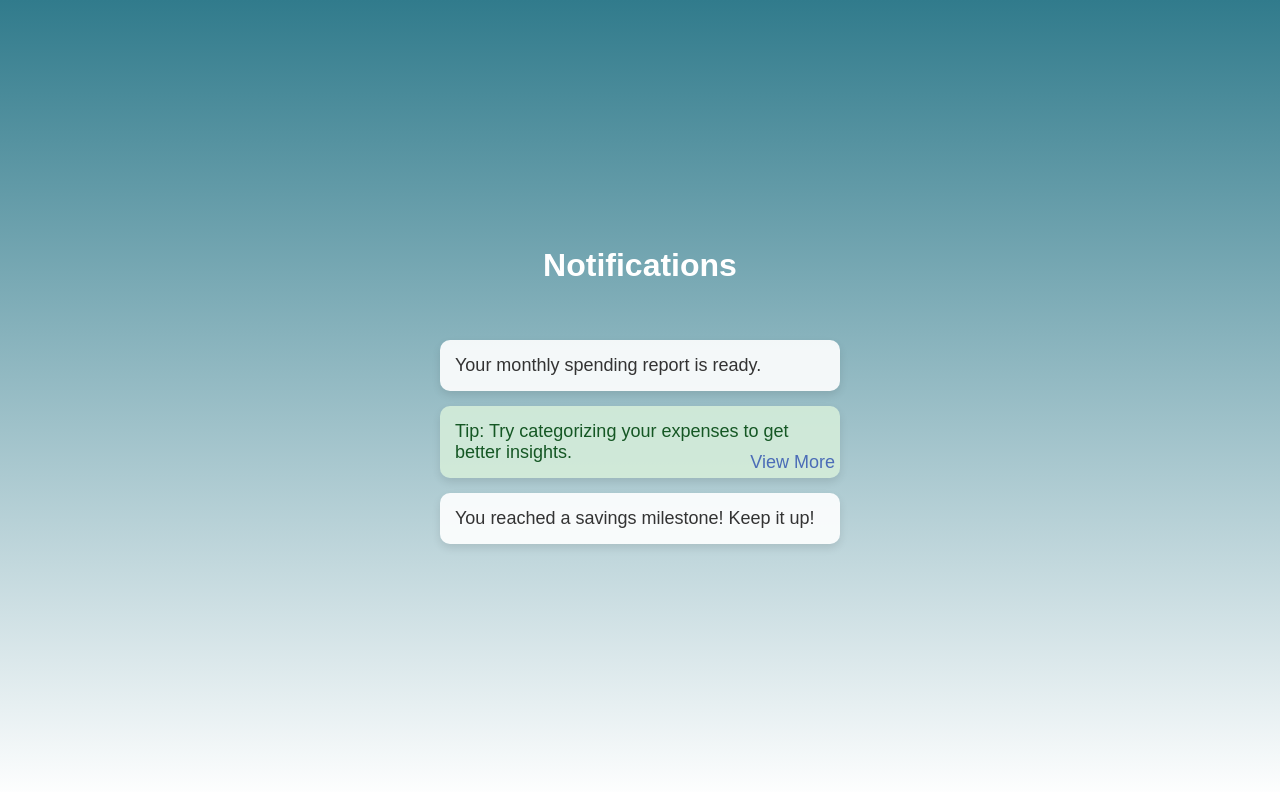
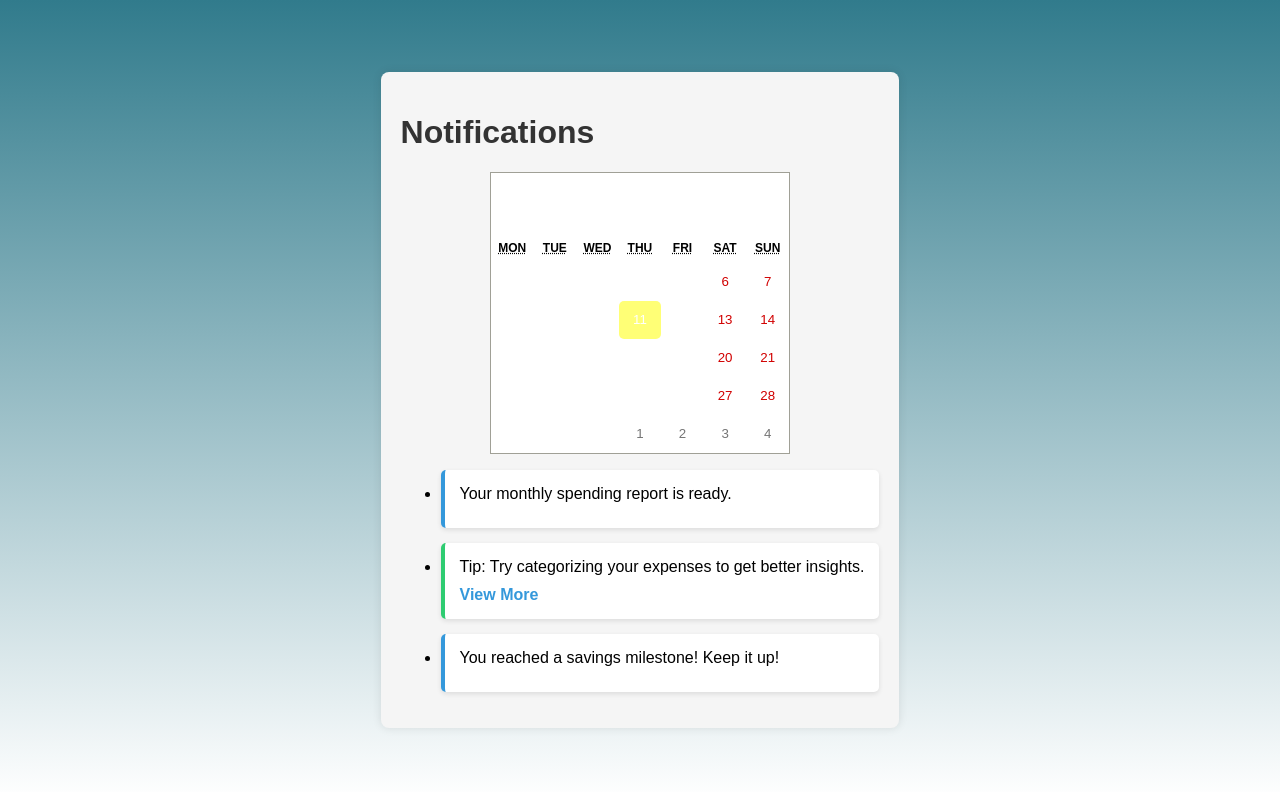
Before and after one commit to mdieng123/WiseW, a React (Create React App) app: page /noti in a window 1280 px wide. Shown: the top 792 px of the page. Built offline with nearby package versions, Linux system fonts and the light colour scheme.

Commit message:
noti calender and restyle

```diff
--- a/package.json
+++ b/package.json
@@ -10,6 +10,7 @@
     "@testing-library/react": "^13.4.0",
     "@testing-library/user-event": "^13.5.0",
     "react": "^18.2.0",
+    "react-calendar": "^4.8.0",
     "react-dom": "^18.2.0",
     "react-native-gesture-handler": "^2.14.0",
     "react-router-dom": "^6.21.1",
--- a/src/pages/Notifications.js
+++ b/src/pages/Notifications.js
@@ -1,5 +1,7 @@
 // Notifications.js
 import React, { useState } from 'react';
+import Calendar from 'react-calendar';
+import 'react-calendar/dist/Calendar.css';
 import '../style/Notifications.css';
 
 const Notifications = () => {
@@ -8,16 +10,19 @@ const Notifications = () => {
       id: 1,
       type: 'info',
       message: 'Your monthly spending report is ready.',
+      date: new Date(2024, 1, 10), // Sample date associated with the notification
     },
     {
       id: 2,
       type: 'tip',
       message: 'Tip: Try categorizing your expenses to get better insights.',
+      date: new Date(2024, 1, 15), // Sample date associated with the notification
     },
     {
       id: 3,
       type: 'info',
       message: 'You reached a savings milestone! Keep it up!',
+      date: new Date(2024, 1, 20), // Sample date associated with the notification
     },
     // Add more sample notifications as needed
   ]);
@@ -32,12 +37,22 @@ const Notifications = () => {
 
   return (
     <div className="notifications-container">
-      <h1>Notifications</h1>
+      <h1 className="title">Notifications</h1>
+      <div className="calendar-container">
+        <Calendar
+          className="custom-calendar"
+          tileClassName={({ date }) =>
+            notifications.some((notification) => notification.date.toDateString() === date.toDateString())
+              ? 'marked-date'
+              : null
+          }
+        />
+      </div>
       <ul className="notification-list">
         {notifications.map((notification) => (
           <li key={notification.id} className={`notification ${notification.type}`}>
             {notification.unread && <div className="unread-indicator"></div>}
-            {notification.message}
+            <div className="message">{notification.message}</div>
             {notification.message.length > 50 && (
               <span className="view-more" onClick={() => markAsRead(notification.id)}>
                 View More
--- a/src/pages/Profile.js
+++ b/src/pages/Profile.js
@@ -1,5 +1,6 @@
 // Profile.js
 import React from "react";
+import { Link } from 'react-router-dom';
 import Popa from "../images/popa_andrei.jpeg";
 import { FontAwesomeIcon } from "@fortawesome/react-fontawesome";
 import {
@@ -57,6 +58,7 @@ const Profile = () => {
           <FontAwesomeIcon icon={faArrowRightFromBracket} />
           <p style={{padding: 10, color: 'black'}}>Sign Out</p>
         </div>
+        <Link to="/login" className="signOut-container">Sign Out</Link>
       </div>
     </div>
   );
--- a/src/style/Notifications.css
+++ b/src/style/Notifications.css
@@ -1,72 +1,64 @@
 /* Notifications.css */
-body {
-    margin: 0;
-    font-family: 'Arial', sans-serif;
-    background-color: #f0f0f0; /* Fallback color */
+
+.notifications-container {
+    background-color: #f5f5f5;
+    padding: 20px;
+    border-radius: 8px;
+    box-shadow: 0 0 10px rgba(0, 0, 0, 0.1);
   }
 
-  .notifications-container {
-    height: 100vh; /* Take up the entire viewport height */
-    display: flex;
-    flex-direction: column;
-    justify-content: center;
-    align-items: center;
-    background: linear-gradient(to top, #fff, #317b8c); /* Updated gradient */
+  .title {
     color: #333;
-    padding: 20px;
-    box-sizing: border-box;
-  }
-
-  h1 {
-    color: #fff;
-  }
-
-  .notification-list {
-    list-style: none;
-    padding: 0;
-    margin-top: 20px;
-    width: 100%;
-    max-width: 400px; /* Limiting the width for better readability */
   }
 
   .notification {
+    background-color: #fff;
+    padding: 15px;
+    margin-bottom: 15px;
+    border-radius: 5px;
+    box-shadow: 0 2px 5px rgba(0, 0, 0, 0.1);
     position: relative;
-    padding: 15px;
-    margin: 15px 0;
-    border-radius: 10px;
-    font-size: 18px;
-    background-color: rgba(255, 255, 255, 0.9); /* Semi-transparent white */
-    box-shadow: 0 4px 8px rgba(0, 0, 0, 0.1);
-    transition: transform 0.3s ease-in-out;
   }
 
-  .notification:hover {
-    transform: scale(1.02);
+  .notification.info {
+    border-left: 4px solid #3498db;
   }
 
-  .tip {
-    background-color: rgba(212, 237, 218, 0.9); /* Semi-transparent greenish color */
-    color: #155724;
+  .notification.tip {
+    border-left: 4px solid #2ecc71;
   }
 
   .unread-indicator {
+    width: 8px;
+    height: 100%;
+    background-color: #e74c3c;
     position: absolute;
-    top: 5px;
-    right: 5px;
-    width: 10px;
-    height: 10px;
-    background-color: #ff4d4d; /* Red color for unread indicator */
-    border-radius: 50%;
+    top: 0;
+    left: 0;
+    border-radius: 5px 0 0 5px;
+  }
+
+  .message {
+    margin-bottom: 10px;
   }
 
   .view-more {
-    position: absolute;
-    bottom: 5px;
-    right: 5px;
-    color: #4b6cb7;
+    color: #3498db;
     cursor: pointer;
+    font-weight: bold;
   }
 
-  .view-more:hover {
-    text-decoration: underline;
+  .calendar-container {
+    margin-top: 20px;
   }
+
+  .custom-calendar {
+    max-width: 300px;
+    margin: 0 auto;
+  }
+
+  .marked-date {
+    background-color: #3498db;
+    color: #fff;
+    border-radius: 50%;
+  }
```
Also changed, not shown: 1 other file (tests, documents, lock files or other folders).
